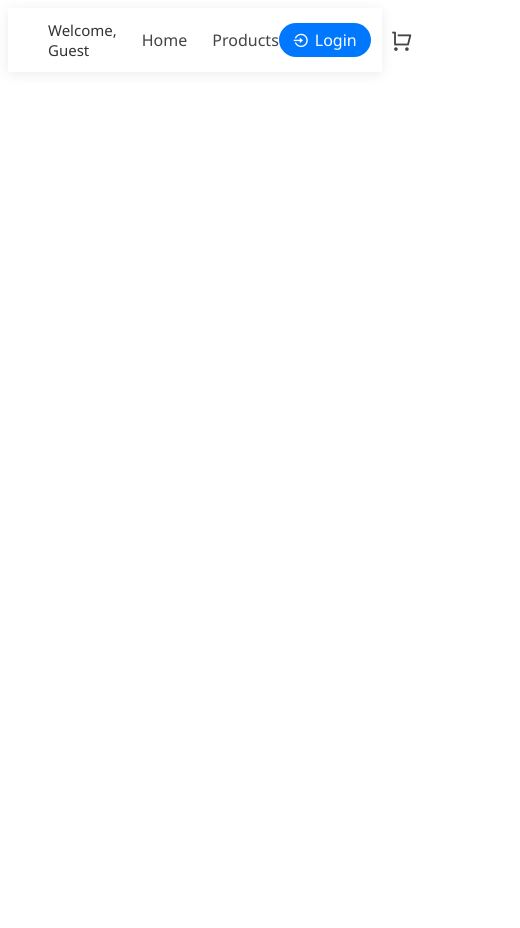
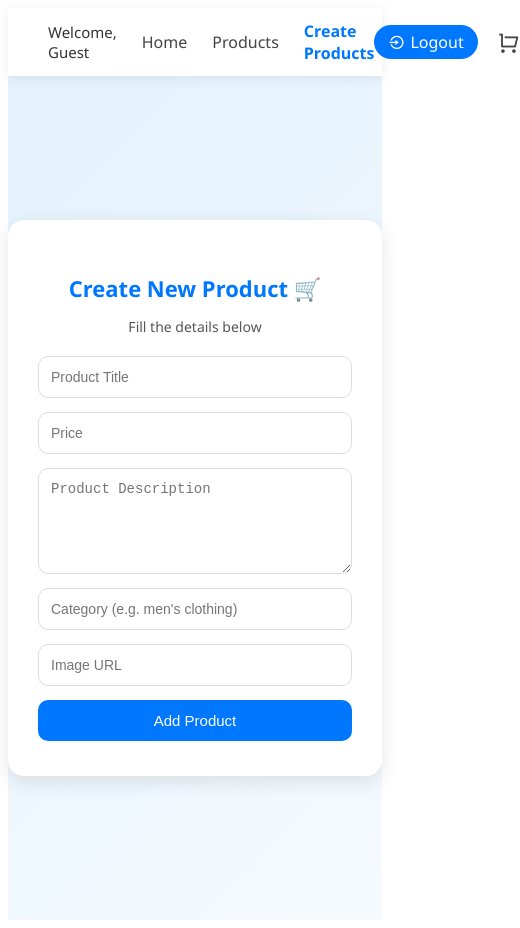
Before and after one commit to zamannshaikh/mini-ecommerce, a React (Vite) app in the folder frontend/: page /admin/create-product in a window 390 px wide. Shown: the whole page, 520 px wide, since content can reach past the window. Before the commit the page ends 844 px from the top, so only its background shows below. Built offline with nearby package versions, Linux system fonts and the light colour scheme; no server answers.

Commit message:
`feat: updated db.json, added admin features, and refactored services and components`

```diff
--- a/frontend/src/App.jsx
+++ b/frontend/src/App.jsx
@@ -4,26 +4,20 @@ import axios from "./api/axiosconfig";
 import { useDispatch, useSelector } from 'react-redux';
 import MainRoute from './routes/MainRoute.jsx';
 import Nav from './components/Nav.jsx';
+import { asyncCurrentUser } from './services/userService.jsx';
+import { asyncLoadProducts } from './services/productService.jsx';
 
 
 const App = () => {
   const dispatch = useDispatch();
-  const data= useSelector((state) => state);
-  const getProducts= async()=>{
-    try {
-      const res= await axios.get("/products");
-      console.log(res.data);
 
-    } catch (error) {
-      console.error("Error fetching products:", error);
-
-    }
-  }
 
 
   useEffect(()=>{
 
     // dispatch(asyncGetUser());
+    dispatch(asyncCurrentUser());
+    dispatch(asyncLoadProducts());
   },[]);
 
 
--- a/frontend/src/components/Nav.jsx
+++ b/frontend/src/components/Nav.jsx
@@ -1,8 +1,11 @@
 import React from "react";
 import { NavLink } from "react-router-dom";
 import "../styles/Nav.css"; // Assuming you have a CSS file for styling
+import { useSelector } from "react-redux";
 
 const Nav = ({ user, cartCount }) => {
+  const userLogin= useSelector((state)=> state.userReducer.data);
+
   return (
     <nav className="navbar">
       {/* Left side */}
@@ -13,16 +16,29 @@ const Nav = ({ user, cartCount }) => {
         <NavLink to="/" className="nav-link">
           Home
         </NavLink>
+
         <NavLink to="/products" className="nav-link">
           Products
         </NavLink>
+
+        {userLogin
+        ?<>
+        <NavLink to="/admin/create-product" className="nav-link">
+           Create Products
+        </NavLink>
+        </>
+        :<></>}
+
+
+
+
       </div>
 
       {/* Right side */}
       <div className="nav-right">
         <NavLink to="/login" className="login-btn">
           <i className="ri-login-circle-line"></i>
-          {user ? " Logout" : " Login"}
+          {userLogin ? " Logout" : " Login"}
         </NavLink>
         <NavLink to="/cart" className="cart-icon">
           <i className="ri-shopping-cart-line"></i>
--- a/frontend/src/pages/Products.jsx
+++ b/frontend/src/pages/Products.jsx
@@ -1,9 +1,49 @@
-import React from 'react'
+import React from "react";
+import { useSelector } from "react-redux";
+import "../styles/Products.css";
 
 const Products = () => {
+  const data = useSelector((state) => state.productReducer.products);
+
+  // Example sections for horizontal strips; replace with dynamic sections as needed
+  const sections = [
+    { title: "Top Deals", products: data.slice(0, 8) },
+    { title: "Mobiles", products: data.slice(8, 16) },
+    { title: "Life Style", products: data.slice(16, 24) },
+  ];
+
   return (
-    <div>Products</div>
-  )
-}
+    <div className="products-container">
+      {sections.map((section, idx) => (
+        <div key={idx} className="products-section">
+          <h3 className="section-title">{section.title}</h3>
+          <div className="products-row">
+            {section.products.length > 0 ? (
+              section.products.map((item) => (
+                <div key={item.id} className="product-mini-card">
+                  <div className="mini-image-wrap">
+                    <img
+                      src={item.image}
+                      alt={item.title}
+                      className="mini-product-img"
+                    />
+                  </div>
+                  <div className="mini-details">
+                    <span className="mini-title">{item.title}</span>
+                    <span className="mini-offer">
+                      {item.offer || item.category}
+                    </span>
+                  </div>
+                </div>
+              ))
+            ) : (
+              <span className="no-products">No products available.</span>
+            )}
+          </div>
+        </div>
+      ))}
+    </div>
+  );
+};
 
-export default Products
+export default Products;
--- a/frontend/src/pages/Register.jsx
+++ b/frontend/src/pages/Register.jsx
@@ -5,6 +5,7 @@ import "../styles/Auth.css";
 import PasswordInput from "../components/PasswordInput";
 import { useDispatch } from "react-redux";
 import { asyncRegisterUser } from "../services/userService";
+import { nanoid } from "@reduxjs/toolkit";
 
 const Register = () => {
   const dispatch= useDispatch();
@@ -13,6 +14,8 @@ const Register = () => {
 
   const onSubmit = (data) => {
     // console.log("Register Data:", data);
+    data.id=nanoid();
+    data.isAdmin=false;
     reset();
     dispatch(asyncRegisterUser(data));
     navigate("/login");
--- a/frontend/src/pages/admin/CreateProduct.jsx
+++ b/frontend/src/pages/admin/CreateProduct.jsx
@@ -0,0 +1,70 @@
+import React from "react";
+import { useForm } from "react-hook-form";
+import "../../styles/CreateProduct.css";
+import { nanoid } from "@reduxjs/toolkit";
+import { useDispatch } from "react-redux";
+import { asyncCreateProduct } from "../../services/productService";
+
+const CreateProduct = () => {
+  const { register, handleSubmit, reset } = useForm();
+  const dispatch=useDispatch();
+  const onSubmit = (product) => {
+    product.id=nanoid();
+    console.log("New Product:", product);
+    dispatch(asyncCreateProduct(product));
+
+    reset(); // Clears form after submit
+  };
+
+  return (
+    <div className="product-container">
+      <div className="product-card">
+        <h2 className="product-title">Create New Product 🛒</h2>
+        <p className="product-subtitle">Fill the details below</p>
+
+        <form onSubmit={handleSubmit(onSubmit)} className="product-form">
+          <input
+            {...register("title", { required: true })}
+            type="text"
+            placeholder="Product Title"
+            className="product-input"
+          />
+
+          <input
+            {...register("price", { required: true })}
+            type="number"
+            step="0.01"
+            placeholder="Price"
+            className="product-input"
+          />
+
+          <textarea
+            {...register("description", { required: true })}
+            placeholder="Product Description"
+            className="product-input textarea"
+          />
+
+          <input
+            {...register("category", { required: true })}
+            type="text"
+            placeholder="Category (e.g. men's clothing)"
+            className="product-input"
+          />
+
+          <input
+            {...register("image", { required: true })}
+            type="url"
+            placeholder="Image URL"
+            className="product-input"
+          />
+
+          <button type="submit" className="product-btn">
+            Add Product
+          </button>
+        </form>
+      </div>
+    </div>
+  );
+};
+
+export default CreateProduct;
--- a/frontend/src/pages/admin/UpdateProduct.jsx
+++ b/frontend/src/pages/admin/UpdateProduct.jsx
@@ -0,0 +1,9 @@
+import React from 'react'
+
+const UpdateProduct = () => {
+  return (
+    <div>UpdateProduct</div>
+  )
+}
+
+export default UpdateProduct
--- a/frontend/src/routes/MainRoute.jsx
+++ b/frontend/src/routes/MainRoute.jsx
@@ -4,6 +4,8 @@ import Home from '../pages/Home'
 import Products from '../pages/Products'
 import Login from '../pages/Login'
 import Register from '../pages/register'
+import CreateProduct from '../pages/admin/CreateProduct'
+import UpdateProduct from '../pages/admin/UpdateProduct'
 
 const MainRoute = () => {
   return (
@@ -12,6 +14,8 @@ const MainRoute = () => {
         <Route path="/products" element={<Products />} />
         <Route path="/login" element={<Login />} />
         <Route path="/register" element={<Register />} />
+        <Route path="/admin/create-product" element={<CreateProduct />} />
+        <Route path="/admin/update-product" element={<UpdateProduct />} />
 
     </Routes>
   )
--- a/frontend/src/services/productService.jsx
+++ b/frontend/src/services/productService.jsx
@@ -0,0 +1,21 @@
+import axios from "../api/axiosconfig";
+import { loadProducts } from "../reducers/productSlice";
+export const asyncCreateProduct= (product) =>async(dispatch,getState)=>{
+    try {
+        await axios.post("/products",product);
+        dispatch(asyncLoadProducts());
+    } catch (error) {
+        console.error("Error creating product:", error);
+    }
+}
+
+
+export const asyncLoadProducts=()=> async(dispatch,getState)=>{
+    try {
+        const {data}= await axios.get("/products");
+        console.log( " from load product",data);
+        dispatch(loadProducts(data));
+    } catch (error) {
+        console.error("Error fetching products:", error);
+    }
+}
--- a/frontend/src/services/userService.jsx
+++ b/frontend/src/services/userService.jsx
@@ -41,6 +41,7 @@ export const asyncCurrentUser=  (user)=> async(dispatch,getState)=>{
      const user = JSON.parse(localStorage.getItem("user"));
      if(user){
         dispatch(loadUser(user));
+
      }
      else {
         console.log("user not logged in!!")
--- /dev/null
+++ b/frontend/src/styles/CreateProduct.css
@@ -0,0 +1,72 @@
+.product-container {
+  min-height: 100vh;
+  display: flex;
+  justify-content: center;
+  align-items: center;
+  background: linear-gradient(135deg, #e3f2fd, #f5faff);
+  font-family: "Segoe UI", sans-serif;
+}
+
+.product-card {
+  background: #fff;
+  padding: 35px 30px;
+  border-radius: 16px;
+  box-shadow: 0 6px 20px rgba(0, 0, 0, 0.1);
+  width: 100%;
+  max-width: 500px;
+}
+
+.product-title {
+  font-size: 22px;
+  font-weight: 600;
+  color: #0077ff;
+  text-align: center;
+  margin-bottom: 6px;
+}
+
+.product-subtitle {
+  font-size: 14px;
+  text-align: center;
+  color: #555;
+  margin-bottom: 20px;
+}
+
+.product-form {
+  display: flex;
+  flex-direction: column;
+  gap: 14px;
+}
+
+.product-input {
+  padding: 12px;
+  border: 1.5px solid #ddd;
+  border-radius: 10px;
+  font-size: 14px;
+  transition: border 0.3s ease;
+}
+
+.product-input:focus {
+  border-color: #0077ff;
+  outline: none;
+}
+
+.textarea {
+  min-height: 80px;
+  resize: vertical;
+}
+
+.product-btn {
+  background: #0077ff;
+  color: white;
+  padding: 12px;
+  border: none;
+  border-radius: 10px;
+  font-size: 15px;
+  font-weight: 500;
+  cursor: pointer;
+  transition: background 0.3s ease;
+}
+
+.product-btn:hover {
+  background: #005fd4;
+}
--- /dev/null
+++ b/frontend/src/styles/Products.css
@@ -0,0 +1,106 @@
+.products-container {
+  padding: 35px 0;
+  background: linear-gradient(135deg, #e3f2fd 0%, #f5faff 100%);
+  font-family: 'Segoe UI', sans-serif;
+}
+
+.products-section {
+  margin-bottom: 38px;
+}
+
+.section-title {
+  font-size: 1.25rem;
+  font-weight: 600;
+  color: #222;
+  margin-left: 18px;
+  margin-bottom: 18px;
+}
+
+/* Horizontal Row */
+.products-row {
+  display: flex;
+  overflow-x: auto;
+  gap: 26px;
+  padding: 0 12px 8px 12px;
+  scrollbar-width: thin;
+  scrollbar-color: #0077ff #f0f4f8;
+}
+
+/* Product Mini Card */
+.product-mini-card {
+  background: #fff;
+  border-radius: 8px;
+  box-shadow: 0 2px 8px rgba(0,119,255,0.08);
+  min-width: 136px;
+  max-width: 160px;
+  padding: 14px 10px 10px 10px;
+  display: flex;
+  flex-direction: column;
+  align-items: center;
+  transition: box-shadow 0.22s;
+  border: 1px solid #e3f2fd;
+}
+
+.product-mini-card:hover {
+  box-shadow: 0 4px 16px rgba(0,119,255,0.10);
+  border-color: #0077ff;
+}
+
+/* Image */
+.mini-image-wrap {
+  width: 84px;
+  height: 84px;
+  display: flex;
+  align-items: center;
+  justify-content: center;
+  margin-bottom: 8px;
+}
+
+.mini-product-img {
+  width: 74px;
+  height: 74px;
+  object-fit: contain;
+  border-radius: 4px;
+  background: #f6f6fc;
+  box-shadow: 0 1px 4px rgba(0,119,255,0.07);
+}
+
+/* Details */
+.mini-details {
+  text-align: center;
+  width: 100%;
+  margin-top: 2px;
+}
+
+.mini-title {
+  font-size: 0.95rem;
+  color: #202124;
+  font-weight: 500;
+  display: block;
+  margin-bottom: 3px;
+  white-space: nowrap;
+  overflow: hidden;
+  text-overflow: ellipsis;
+}
+
+.mini-offer {
+  font-size: 0.87rem;
+  color: #0077ff;
+  font-weight: 500;
+  display: block;
+}
+
+.no-products {
+  color: #999fb3;
+  font-size: 0.94rem;
+  padding: 20px;
+}
+
+@media (max-width: 700px) {
+  .products-section { margin-bottom: 21px; }
+  .section-title { font-size: 1rem; margin-left: 6px; }
+  .products-row { gap: 18px; }
+  .product-mini-card { min-width: 110px; max-width: 120px; padding: 9px 5px 7px 5px; }
+  .mini-image-wrap { width: 56px; height: 56px; }
+  .mini-product-img { width: 48px; height: 48px; }
+}
```
Also changed, not shown: 1 other file (tests, documents, lock files or other folders).
